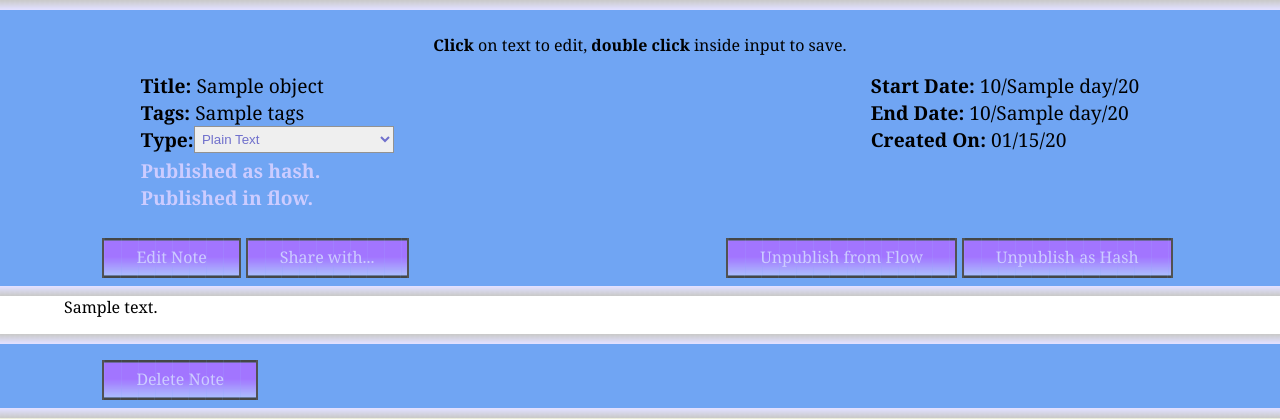
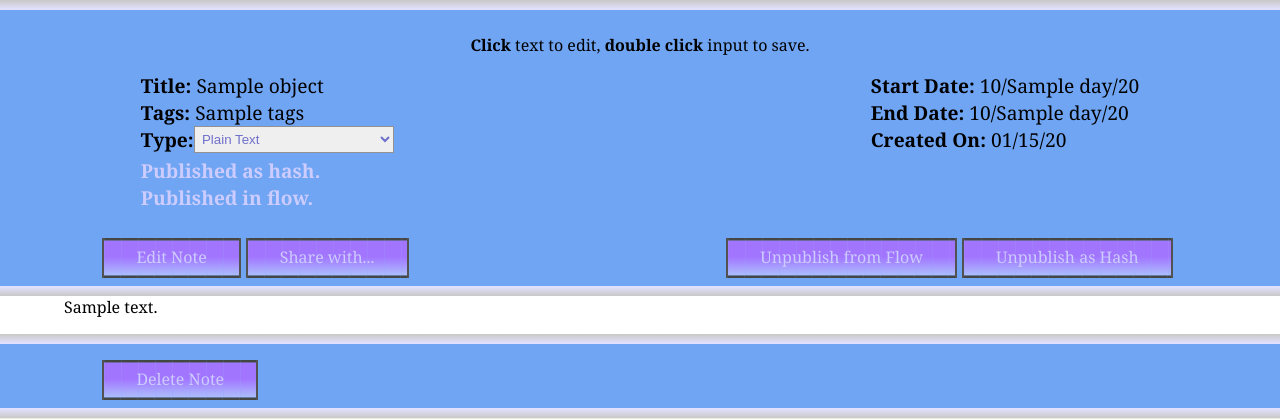
Before and after one commit to lethain/codernote, a Django app: template templates/codernote/note_detail.html in a window 1280 px wide. Shown: the part 58-478 px from the top of the page. Run offline with Django 3.2, Linux system fonts and the light colour scheme; the template is opened without the code that fills it: most values are stand-ins (such as "Sample title", 1, 10 or a date in 2020).

Commit message:
Updated explanation of editing.

```diff
--- a/templates/codernote/note_detail.html
+++ b/templates/codernote/note_detail.html
@@ -15,7 +15,7 @@
   <div class="border-top"></div>
   <div class="inner">
   <div class="tip">
-    <p class="center"><strong>Click</strong> on text to edit, <strong>double click</strong> inside input to save.</p>
+    <p class="center"><strong>Click</strong> text to edit, <strong>double click</strong> input to save.</p>
   </div>
   <div id="details">
     <div class="left">
```
